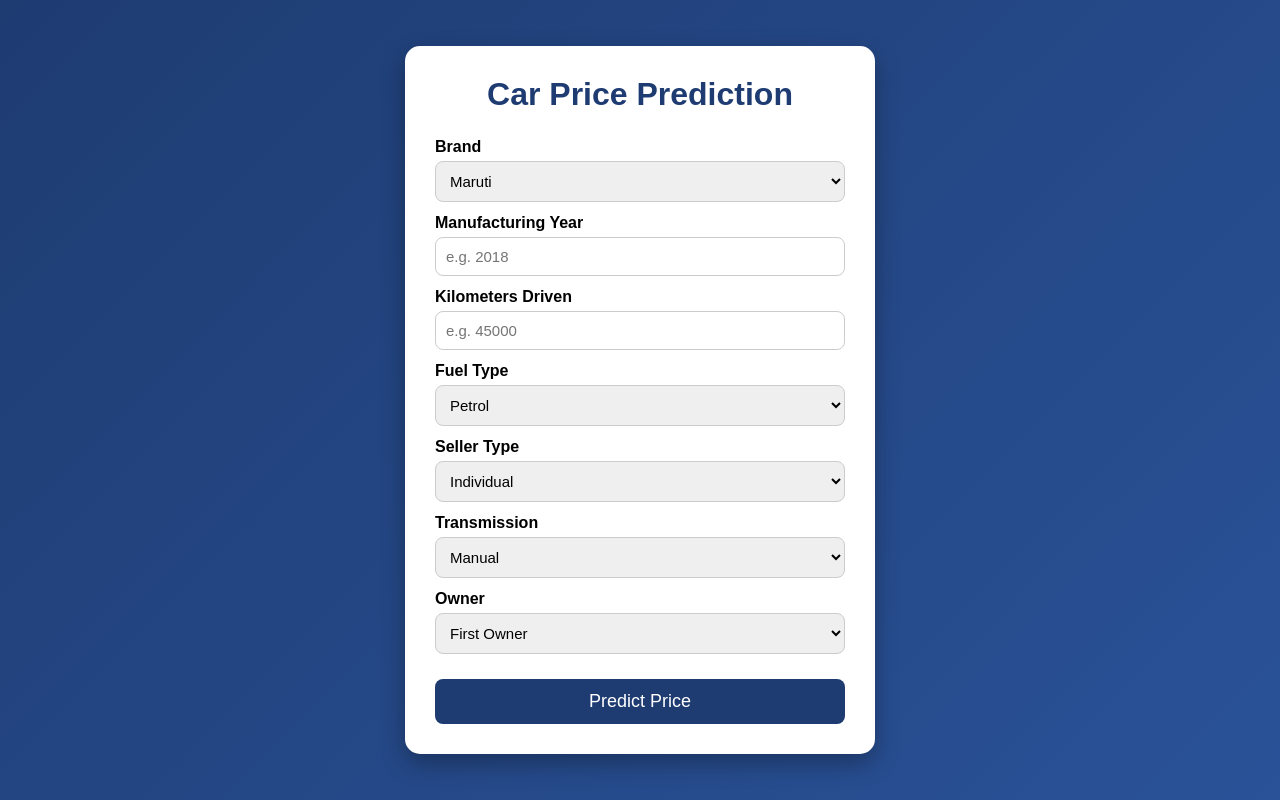
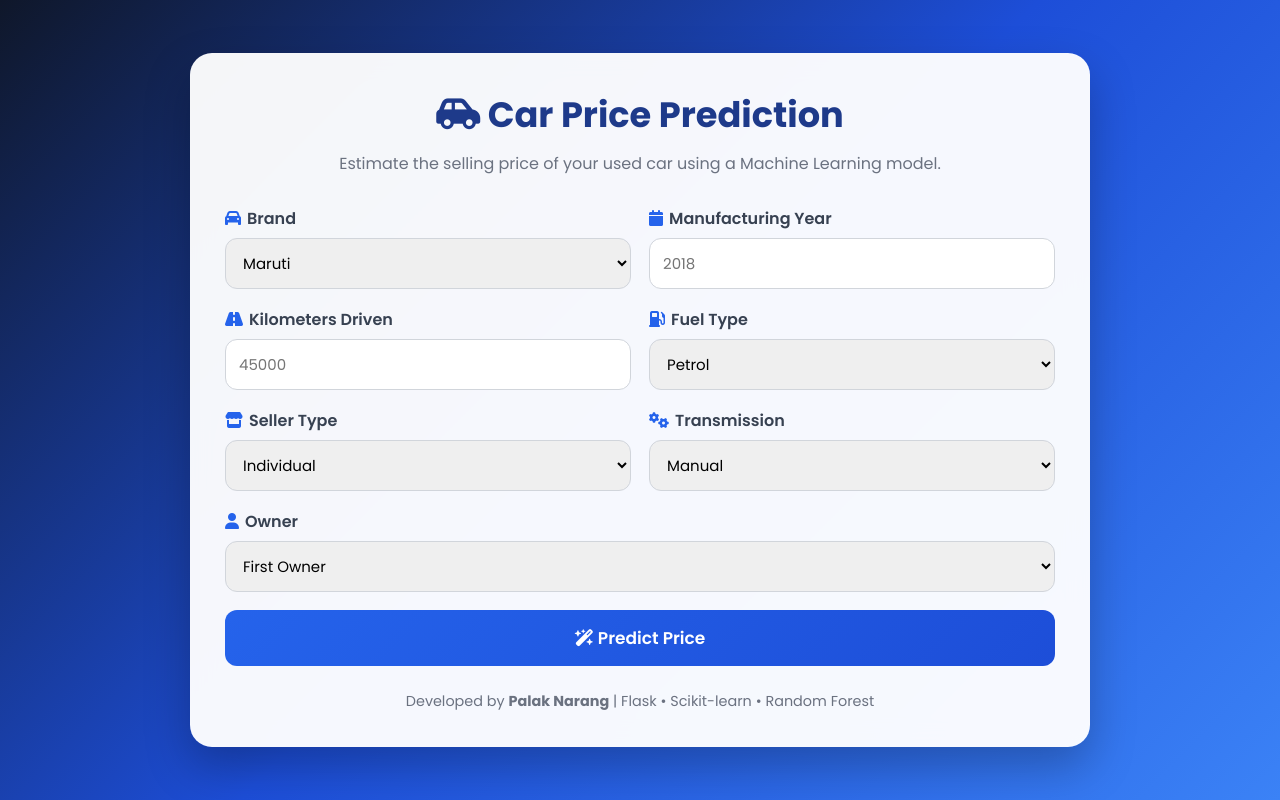
Before and after one commit to palaknarang05/Car-Price-Prediction-Model, a Flask app: page / in a window 1280 px wide. Run offline with Flask 3, Linux system fonts and the light colour scheme.

Commit message:
Update index.html

```diff
--- a/templates/index.html
+++ b/templates/index.html
@@ -4,171 +4,74 @@
 <meta charset="UTF-8">
 <meta name="viewport" content="width=device-width, initial-scale=1.0">
 <title>Car Price Prediction System</title>
-
+<link href="https://fonts.googleapis.com/css2?family=Poppins:wght@300;400;500;600;700&display=swap" rel="stylesheet">
+<link rel="stylesheet" href="https://cdnjs.cloudflare.com/ajax/libs/font-awesome/6.5.2/css/all.min.css">
 <style>
-
-*{
-    margin:0;
-    padding:0;
-    box-sizing:border-box;
-    font-family:Arial, Helvetica, sans-serif;
-}
-
-body{
-    background:linear-gradient(135deg,#1e3c72,#2a5298);
-    display:flex;
-    justify-content:center;
-    align-items:center;
-    min-height:100vh;
-}
-
-.container{
-    width:470px;
-    background:white;
-    padding:30px;
-    border-radius:15px;
-    box-shadow:0 10px 25px rgba(0,0,0,.3);
-}
-
-h1{
-    text-align:center;
-    color:#1e3c72;
-    margin-bottom:25px;
-}
-
-label{
-    display:block;
-    margin-top:12px;
-    margin-bottom:5px;
-    font-weight:bold;
-}
-
-input,
-select{
-    width:100%;
-    padding:10px;
-    border:1px solid #ccc;
-    border-radius:8px;
-    font-size:15px;
-}
-
-input:focus,
-select:focus{
-    outline:none;
-    border:2px solid #1e3c72;
-}
-
-button{
-    width:100%;
-    padding:12px;
-    margin-top:25px;
-    border:none;
-    border-radius:8px;
-    background:#1e3c72;
-    color:white;
-    font-size:18px;
-    cursor:pointer;
-}
-
-button:hover{
-    background:#16325c;
-}
-
-.result{
-    margin-top:25px;
-    padding:15px;
-    background:#e8f5e9;
-    border-left:5px solid green;
-    border-radius:8px;
-    text-align:center;
-    font-size:22px;
-    font-weight:bold;
-    color:#155724;
-}
-
+*{margin:0;padding:0;box-sizing:border-box;font-family:'Poppins',sans-serif}
+body{min-height:100vh;background:linear-gradient(135deg,#0f172a,#1d4ed8,#3b82f6);display:flex;justify-content:center;align-items:center;padding:30px}
+.container{width:100%;max-width:900px;background:rgba(255,255,255,.96);backdrop-filter:blur(12px);border-radius:22px;padding:35px;box-shadow:0 20px 45px rgba(0,0,0,.25)}
+h1{text-align:center;color:#1e3a8a;font-size:2.2rem}
+.subtitle{text-align:center;color:#6b7280;margin:10px 0 30px}
+form{display:grid;grid-template-columns:repeat(2,1fr);gap:18px}
+.group{display:flex;flex-direction:column}
+label{font-weight:600;margin-bottom:7px;color:#374151}
+label i{color:#2563eb;margin-right:6px}
+input,select{padding:13px;border:1px solid #d1d5db;border-radius:12px;font-size:15px}
+input:focus,select:focus{outline:none;border-color:#2563eb;box-shadow:0 0 0 4px rgba(37,99,235,.15)}
+.full{grid-column:1/-1}
+button{padding:15px;border:none;border-radius:12px;background:linear-gradient(135deg,#2563eb,#1d4ed8);color:#fff;font-size:17px;font-weight:600;cursor:pointer;transition:.3s}
+button:hover{transform:translateY(-2px);box-shadow:0 10px 20px rgba(37,99,235,.35)}
+.result{margin-top:25px;background:#ecfdf5;border-left:6px solid #16a34a;border-radius:14px;padding:20px;text-align:center}
+.result h2{color:#15803d;margin-bottom:8px}
+.result p{font-size:28px;font-weight:700;color:#166534}
+.footer{text-align:center;margin-top:25px;color:#6b7280;font-size:.9rem}
+@media(max-width:768px){form{grid-template-columns:1fr}}
 </style>
-
 </head>
-
 <body>
-
 <div class="container">
-
-<h1> Car Price Prediction</h1>
+<h1><i class="fa-solid fa-car-side"></i> Car Price Prediction</h1>
+<p class="subtitle">Estimate the selling price of your used car using a Machine Learning model.</p>
 
 <form action="/predict" method="POST">
+<div class="group"><label><i class="fa-solid fa-car"></i>Brand</label><select name="brand" required>
+<option>Maruti</option><option>Hyundai</option><option>Honda</option><option>Toyota</option><option>Mahindra</option><option>Tata</option><option>Ford</option><option>Renault</option><option>Volkswagen</option><option>BMW</option><option>Audi</option><option>Mercedes-Benz</option><option>Skoda</option><option>Jeep</option><option>Nissan</option><option>Chevrolet</option><option>Datsun</option><option>Kia</option><option>MG</option>
+</select></div>
 
-<label>Brand</label>
-<select name="brand" required>
-<option value="Maruti">Maruti</option>
-<option value="Hyundai">Hyundai</option>
-<option value="Honda">Honda</option>
-<option value="Toyota">Toyota</option>
-<option value="Mahindra">Mahindra</option>
-<option value="Tata">Tata</option>
-<option value="Ford">Ford</option>
-<option value="Renault">Renault</option>
-<option value="Volkswagen">Volkswagen</option>
-<option value="BMW">BMW</option>
-<option value="Audi">Audi</option>
-<option value="Mercedes-Benz">Mercedes-Benz</option>
-<option value="Skoda">Skoda</option>
-<option value="Jeep">Jeep</option>
-<option value="Nissan">Nissan</option>
-<option value="Chevrolet">Chevrolet</option>
-<option value="Datsun">Datsun</option>
-<option value="Kia">Kia</option>
-<option value="MG">MG</option>
-</select>
+<div class="group"><label><i class="fa-solid fa-calendar"></i>Manufacturing Year</label><input type="number" name="year" placeholder="2018" required></div>
 
-<label>Manufacturing Year</label>
-<input type="number" name="year" placeholder="e.g. 2018" required>
+<div class="group"><label><i class="fa-solid fa-road"></i>Kilometers Driven</label><input type="number" name="km_driven" placeholder="45000" required></div>
 
-<label>Kilometers Driven</label>
-<input type="number" name="km_driven" placeholder="e.g. 45000" required>
+<div class="group"><label><i class="fa-solid fa-gas-pump"></i>Fuel Type</label><select name="fuel">
+<option>Petrol</option><option>Diesel</option><option>CNG</option><option>LPG</option><option>Electric</option>
+</select></div>
 
-<label>Fuel Type</label>
-<select name="fuel">
-<option value="Petrol">Petrol</option>
-<option value="Diesel">Diesel</option>
-<option value="CNG">CNG</option>
-<option value="LPG">LPG</option>
-<option value="Electric">Electric</option>
-</select>
+<div class="group"><label><i class="fa-solid fa-store"></i>Seller Type</label><select name="seller_type">
+<option>Individual</option><option>Dealer</option><option>Trustmark Dealer</option>
+</select></div>
 
-<label>Seller Type</label>
-<select name="seller_type">
-<option value="Individual">Individual</option>
-<option value="Dealer">Dealer</option>
-<option value="Trustmark Dealer">Trustmark Dealer</option>
-</select>
+<div class="group"><label><i class="fa-solid fa-gears"></i>Transmission</label><select name="transmission">
+<option>Manual</option><option>Automatic</option>
+</select></div>
 
-<label>Transmission</label>
-<select name="transmission">
-<option value="Manual">Manual</option>
-<option value="Automatic">Automatic</option>
-</select>
+<div class="group full"><label><i class="fa-solid fa-user"></i>Owner</label><select name="owner">
+<option>First Owner</option><option>Second Owner</option><option>Third Owner</option><option>Fourth & Above Owner</option><option>Test Drive Car</option>
+</select></div>
 
-<label>Owner</label>
-<select name="owner">
-<option value="First Owner">First Owner</option>
-<option value="Second Owner">Second Owner</option>
-<option value="Third Owner">Third Owner</option>
-<option value="Fourth & Above Owner">Fourth & Above Owner</option>
-<option value="Test Drive Car">Test Drive Car</option>
-</select>
-
-<button type="submit">Predict Price</button>
-
+<button class="full" type="submit"><i class="fa-solid fa-wand-magic-sparkles"></i> Predict Price</button>
 </form>
 
 {% if prediction_text %}
 <div class="result">
-{{ prediction_text }}
+<h2>Estimated Selling Price</h2>
+<p>{{ prediction_text }}</p>
 </div>
 {% endif %}
 
+<div class="footer">
+Developed by <strong>Palak Narang</strong> | Flask • Scikit-learn • Random Forest
 </div>
 
+</div>
 </body>
 </html>
```
